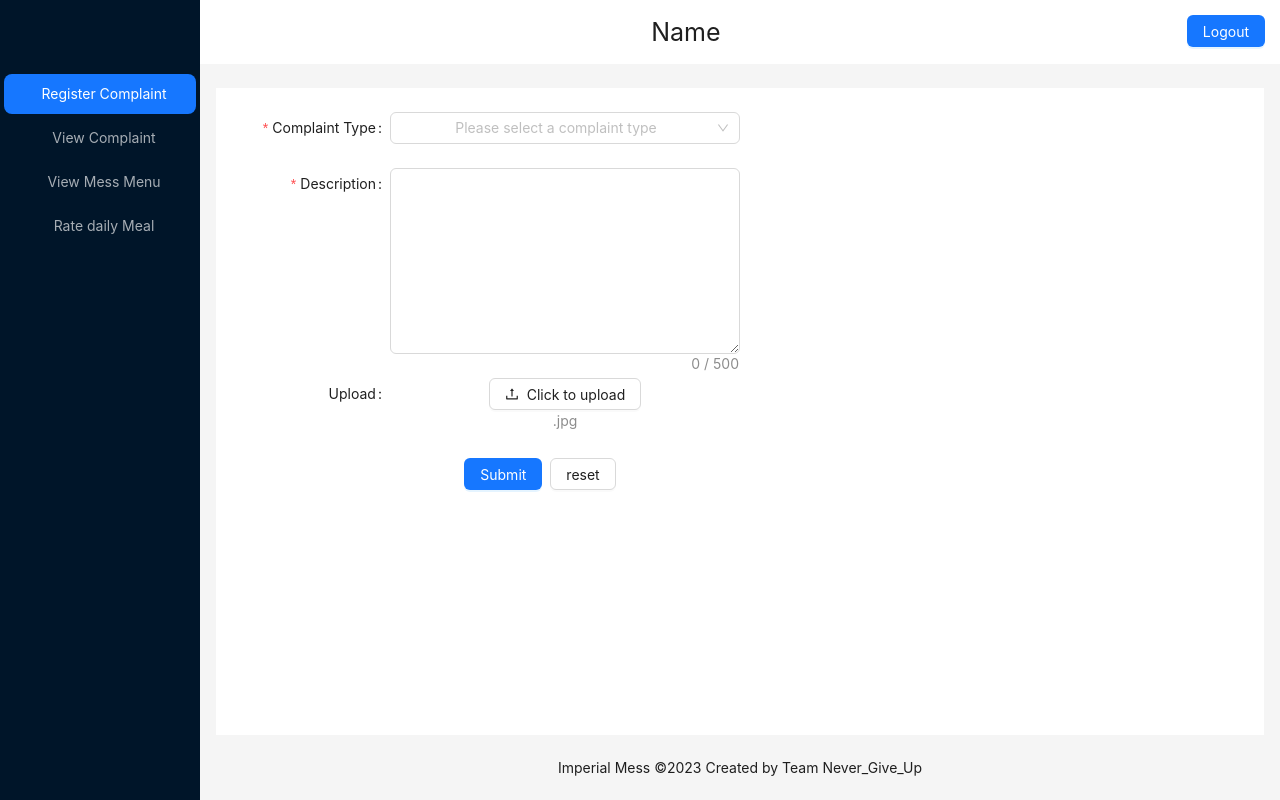
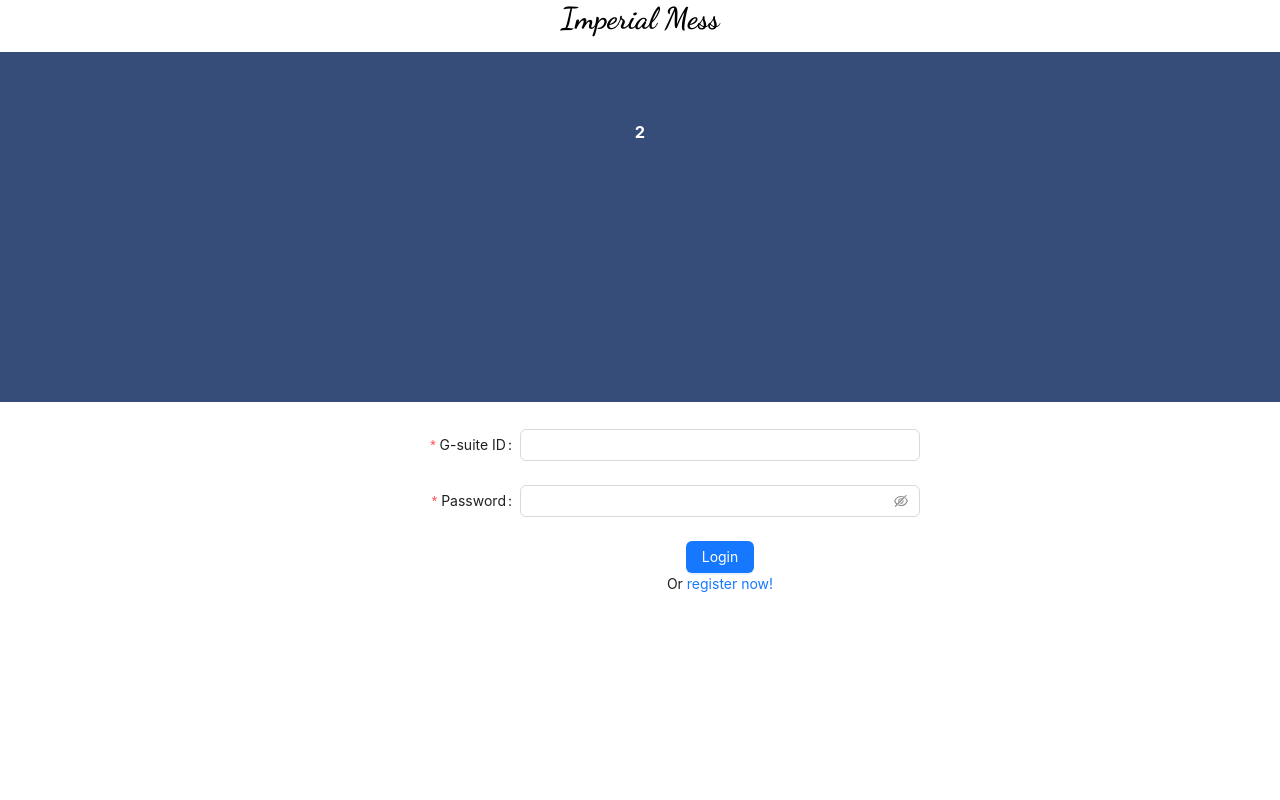
Before and after one commit to devprakashdp2021/Imperial-Mess, a React (Create React App) app in the folder frontend/: page / in a window 1280 px wide. Built offline with nearby package versions, Linux system fonts and the light colour scheme.

Commit message:
home page created

```diff
--- a/frontend/package.json
+++ b/frontend/package.json
@@ -11,6 +11,7 @@
     "antd": "^5.11.0",
     "react": "^18.2.0",
     "react-dom": "^18.2.0",
+    "react-redux": "^8.1.3",
     "react-scripts": "5.0.1",
     "web-vitals": "^2.1.4"
   },
--- a/frontend/src/App.js
+++ b/frontend/src/App.js
@@ -1,25 +1,13 @@
 import './App.css';
-import Register from './pages/Register';
-import Slide from './pages/Slide';
-import Login from './pages/Login';
-import { useState } from 'react';
-import Student from './pages/Student';
+import Home from './pages/Home';
+// import Student from './pages/Student';
 
 function App() {
-  const [isAuthenticated, setAuthenticated] = useState(true);
-  function handleAuthentication(){
-    setAuthenticated(!isAuthenticated);
-  }
+
   return (
     <div className="App">
-     {/* <h1 style={{fontSize:30, margin:"0px", fontFamily: 'Dancing Script'}}>Imperial Mess</h1>
-     <Slide />
-     <div style={{margin: "10px auto",width:"50%"}}>
-      {
-        isAuthenticated?<Login handleRegisterNow={handleAuthentication}/>:<Register handleLoginNow={handleAuthentication}/>
-      }
-     </div> */}
-     <Student />
+    <Home />
+     {/* <Student /> */}
     </div>
   );
 }
--- a/frontend/src/components/RateDailyMeal.js
+++ b/frontend/src/components/RateDailyMeal.js
@@ -23,29 +23,29 @@ function RateDailyMeal() {
         Date: {date}
       </div>
       <div>
-      <Row gutter={[48,32]} style={{margin: "60px"}}>
-        <Col style={{margin: "2%"}} span={8}>
+      <Row gutter={[32,32]} style={{margin: "60px"}}>
+        <Col span={5}>
           <Card title="Breakfast" bordered={false}>
             Breakfast
             <br />
             <Rate />
           </Card>
         </Col>
-        <Col style={{margin: "2%"}} span={8}>
+        <Col span={5}>
           <Card title="Lunch" bordered={false}>
             Lunch
             <br />
             <Rate />
           </Card>
         </Col>
-        <Col style={{margin: "2%"}} span={8}>
+        <Col span={5}>
           <Card title="Supper" bordered={false}>
             Supper
             <br />
             <Rate />
           </Card>
         </Col>
-        <Col style={{margin: "2%"}} span={8}>
+        <Col span={5}>
           <Card title="Dinner" bordered={false}>
             Dinner
             <br />
--- /dev/null
+++ b/frontend/src/pages/Home.js
@@ -0,0 +1,25 @@
+import React from 'react'
+import Register from './Register';
+import Slide from './Slide';
+import Login from './Login';
+import { useState } from 'react';
+
+function Home() {
+    const [isAuthenticated, setAuthenticated] = useState(true);
+  function handleAuthentication(){
+    setAuthenticated(!isAuthenticated);
+  }
+  return (
+    <div>
+      <h1 style={{fontSize:30, margin:"0px", fontFamily: 'Dancing Script'}}>Imperial Mess</h1>
+     <Slide />
+     <div style={{margin: "10px auto",width:"50%"}}>
+      {
+        isAuthenticated?<Login handleRegisterNow={handleAuthentication}/>:<Register handleLoginNow={handleAuthentication}/>
+      }
+     </div>
+    </div>
+  )
+}
+
+export default Home;
```
Also changed, not shown: 1 other file (tests, documents, lock files or other folders).
